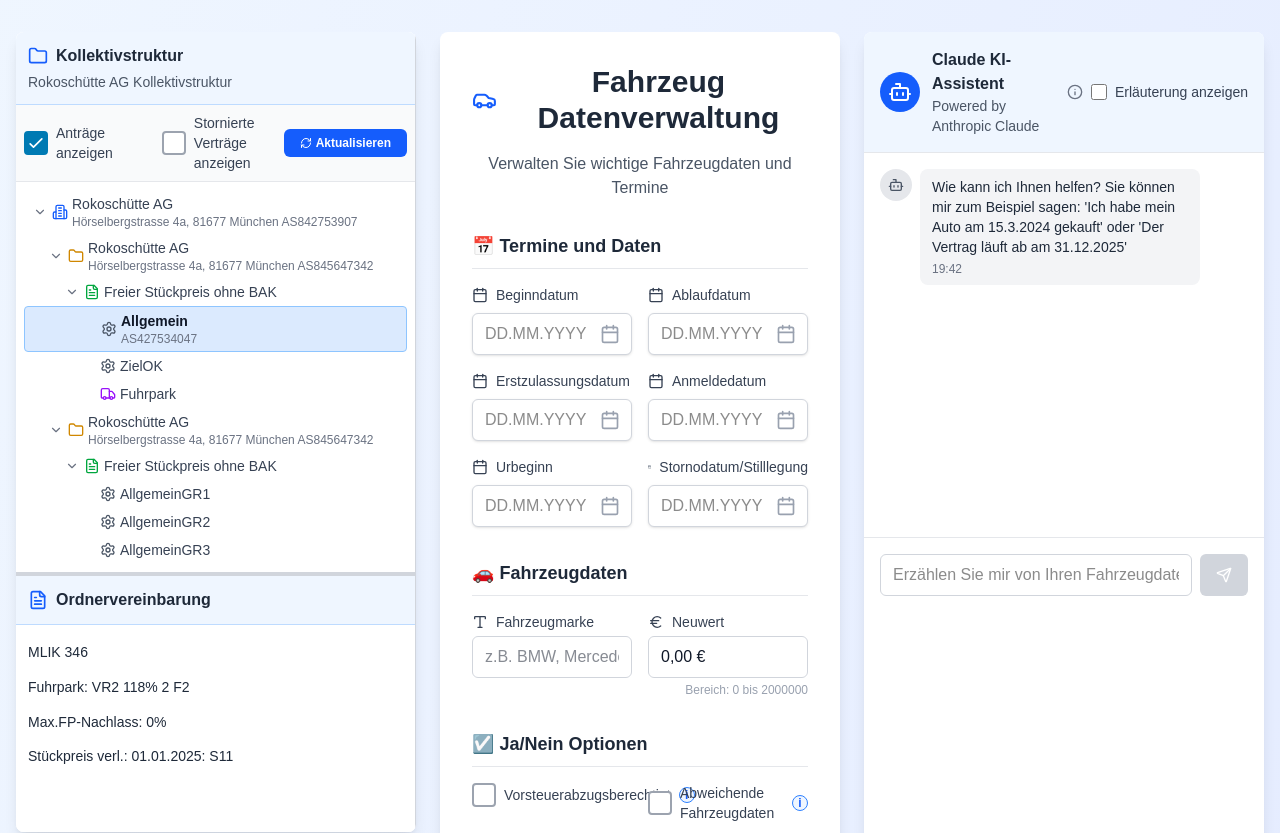
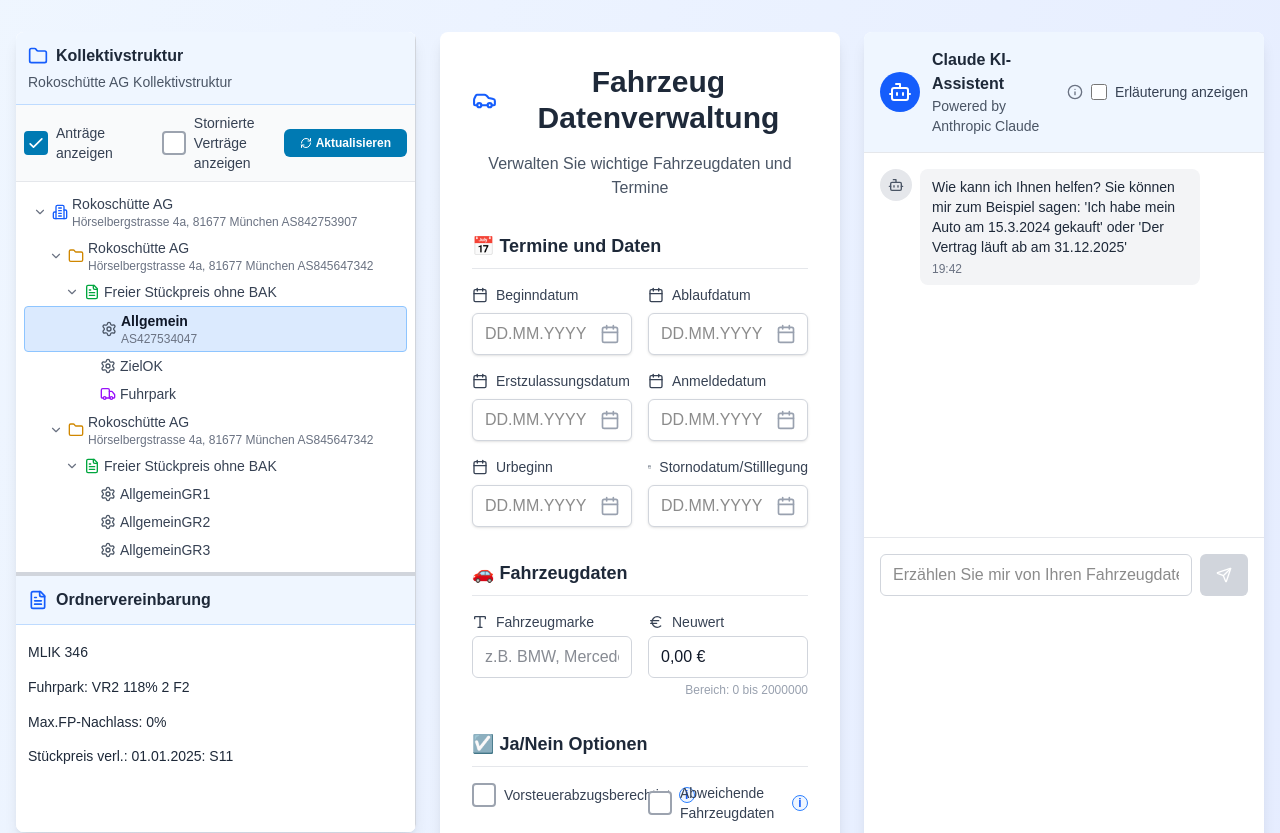
Before and after one commit to dsevenx/motor-date-app, a Next.js app: page / in a window 1280 px wide. Shown: the top 833 px of the page. Built offline with nearby package versions, Linux system fonts and the light colour scheme.

Commit message:
Button fertig

```diff
--- a/src/components/MotorButton.tsx
+++ b/src/components/MotorButton.tsx
@@ -35,7 +35,7 @@ export const MotorButton: React.FC<MotorButtonProps> = ({
   const variantStyles = {
     primary: disabled
       ? 'bg-blue-300 text-white cursor-not-allowed' // Hellblau für disabled wie im Screenshot
-      : 'bg-blue-600 text-white hover:bg-blue-700 focus:ring-blue-500 active:bg-blue-800', // Dunkelblau normal/hover
+      : 'text-white focus:ring-blue-500 active:bg-blue-800', // Verwende MotorCheckBox Farbe
     secondary: disabled
       ? 'bg-gray-100 text-gray-400 cursor-not-allowed'
       : 'bg-gray-200 text-gray-700 hover:bg-gray-300 focus:ring-gray-500 active:bg-gray-400',
@@ -50,6 +50,26 @@ export const MotorButton: React.FC<MotorButtonProps> = ({
     }
   };
 
+  // Spezifische Hintergrundfarbe für Primary Button (gleich wie MotorCheckBox)
+  const getBackgroundStyle = () => {
+    if (variant === 'primary' && !disabled) {
+      return {
+        backgroundColor: '#007AB3', // Gleiche Farbe wie MotorCheckBox
+      };
+    }
+    return {};
+  };
+
+  // Hover-Farbe für Primary Button (etwas dunkler)
+  const getHoverStyle = () => {
+    if (variant === 'primary' && !disabled) {
+      return {
+        '--hover-bg': '#006799', // Etwas dunkler als #007AB3
+      } as React.CSSProperties;
+    }
+    return {};
+  };
+
   return (
     <button
       onClick={handleClick}
@@ -58,8 +78,13 @@ export const MotorButton: React.FC<MotorButtonProps> = ({
         ${baseStyles}
         ${sizeStyles[size]}
         ${variantStyles[variant]}
+        ${variant === 'primary' && !disabled ? 'hover:brightness-90' : ''}
         ${className}
       `.replace(/\s+/g, ' ').trim()}
+      style={{
+        ...getBackgroundStyle(),
+        ...getHoverStyle(),
+      }}
     >
       {icon && (
         <span className="flex-shrink-0">
```
